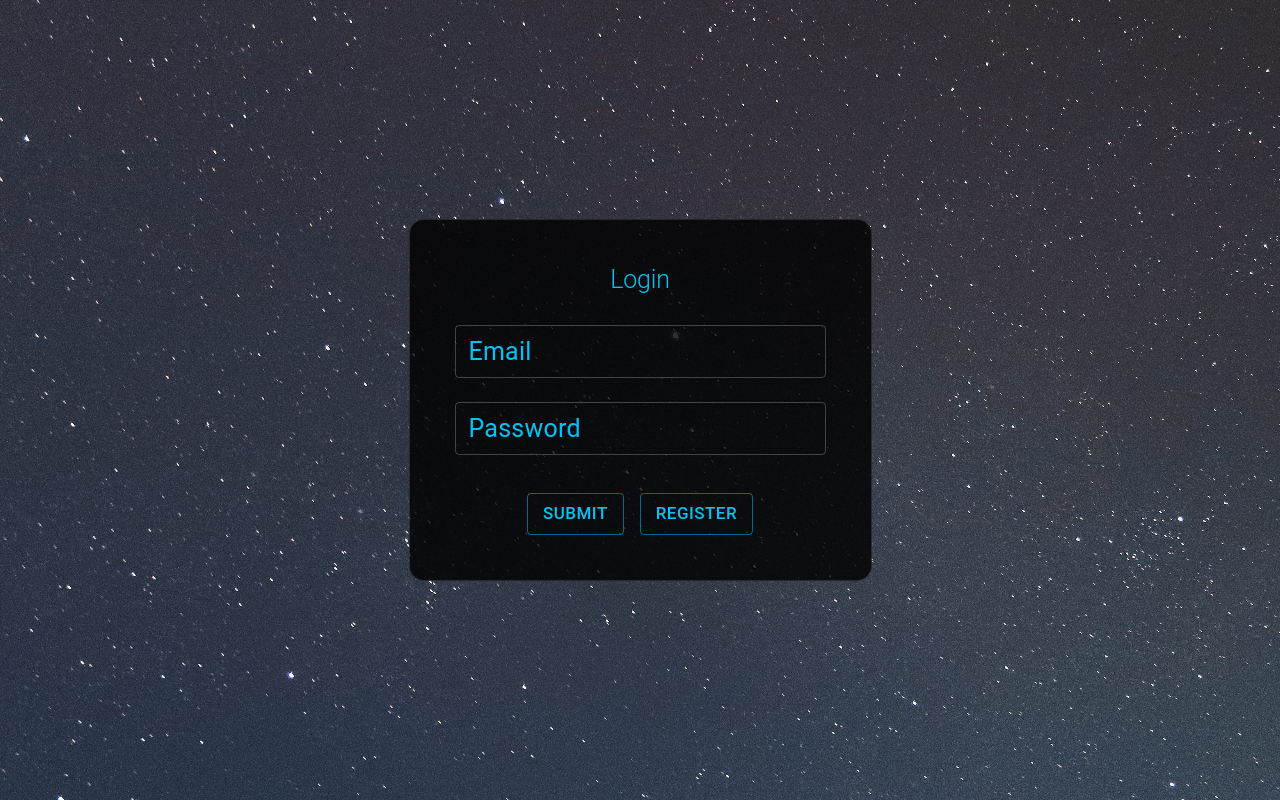
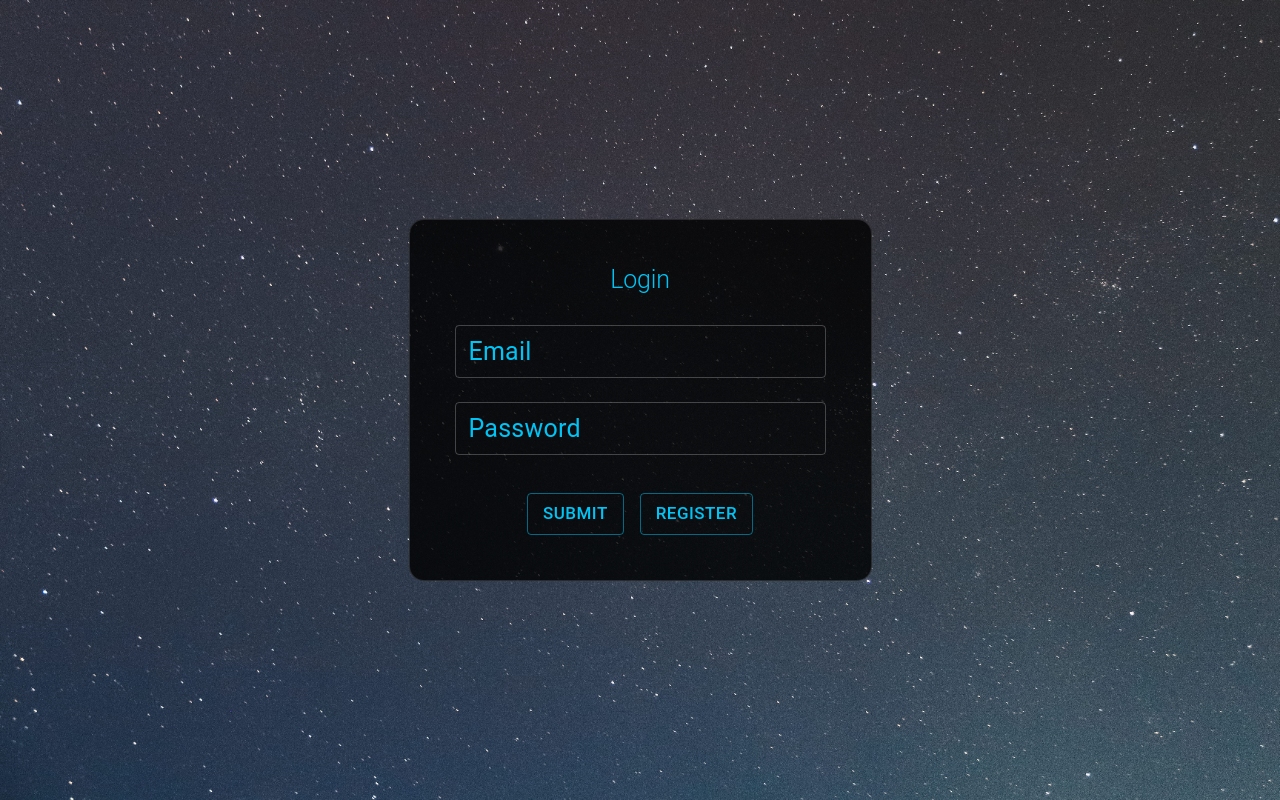
Before and after one commit to AlexK1611/reqres-test-app, a React (Create React App) app: page /login in a window 1280 px wide. Built offline with nearby package versions, Linux system fonts and the light colour scheme.

Commit message:
layouts background image update

```diff
--- a/src/app/components/GuestLayout.tsx
+++ b/src/app/components/GuestLayout.tsx
@@ -14,7 +14,8 @@ const GuestLayout: FC<GuestLayoutProps> = ({ children }) => {
                 justifyContent: 'center',
                 alignItems: 'center',
                 height: '100vh',
-                backgroundImage: `url(${GuestBackground})`
+                background: `url(${GuestBackground}) no-repeat`,
+                backgroundSize: 'cover'
             }}
         >
             {children}
--- a/src/app/components/UserLayout.tsx
+++ b/src/app/components/UserLayout.tsx
@@ -26,7 +26,8 @@ const UserLayout: FC<UserLayoutProps> = ({ children }) => {
                 display: 'flex',
                 flexDirection: 'column',
                 height: '100vh',
-                backgroundImage: `url(${UserBackground})`
+                background: `url(${UserBackground}) no-repeat`,
+                backgroundSize: 'cover'
             }}
         >
             <Box
```
